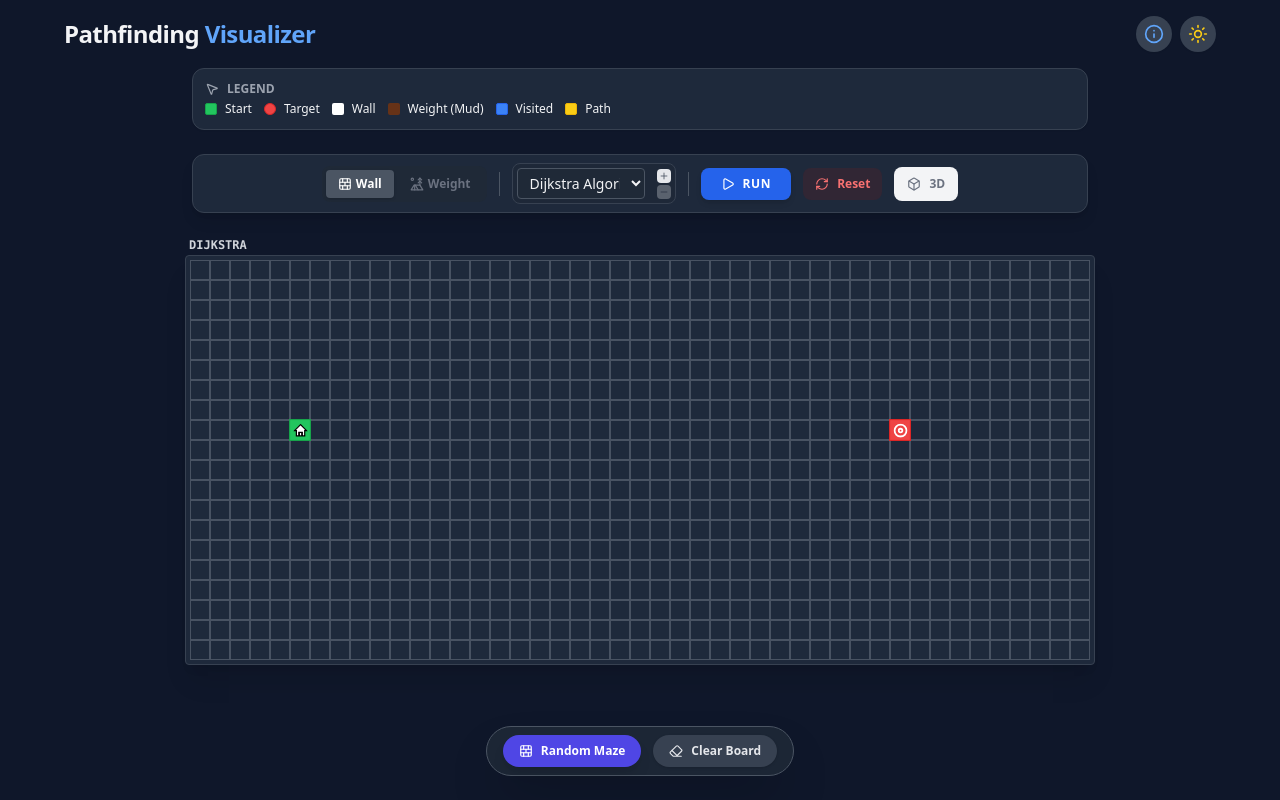
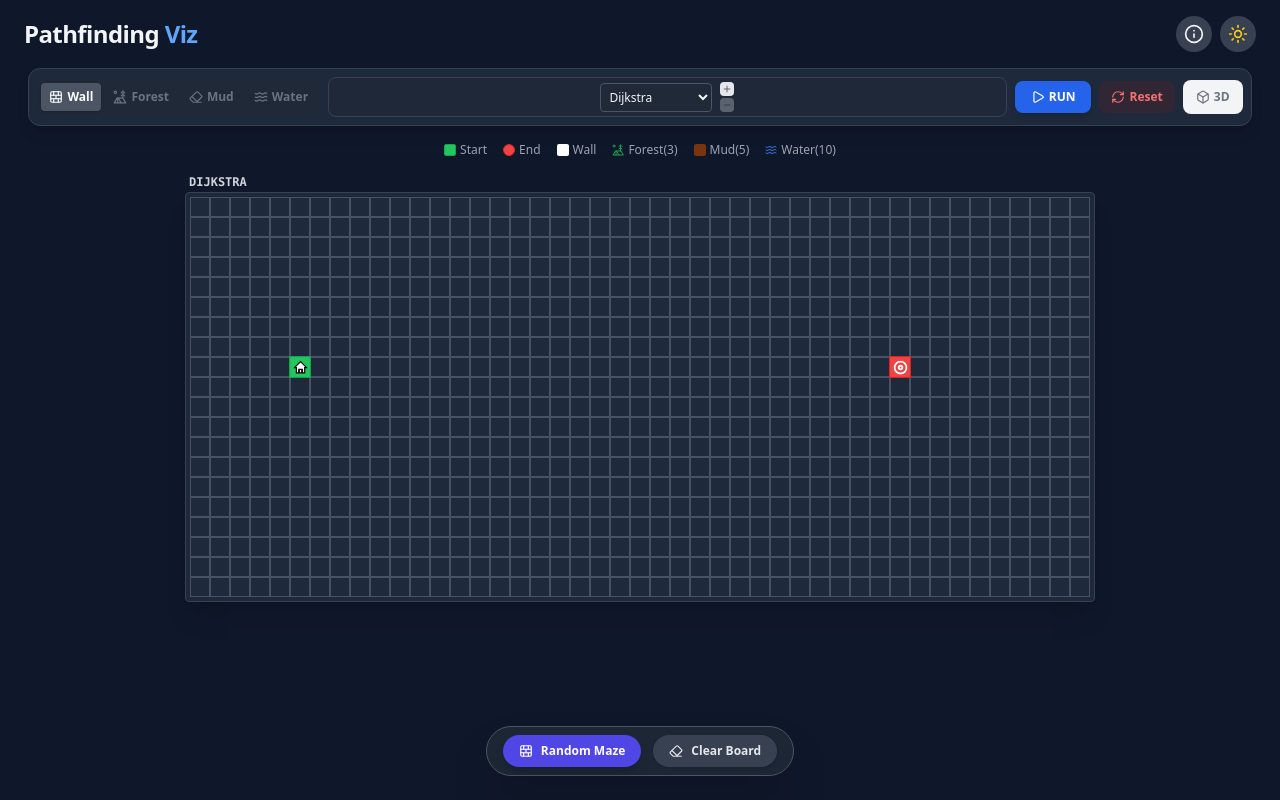
Before and after one commit to Ppratik765/Pathfinding-Algorithm-Visualiser, a React (Vite) app: page / in a window 1280 px wide. Built offline with nearby package versions, Linux system fonts and the light colour scheme.

Commit message:
Update App.jsx

```diff
--- a/src/App.jsx
+++ b/src/App.jsx
@@ -1,6 +1,6 @@
 import React, { useRef, useState, useEffect } from 'react';
 import { Grid } from './components/Grid';
-import { Play, RefreshCw, Moon, Sun, BrickWall, Eraser, MousePointer2, Plus, Minus, Info, Box, TentTree } from 'lucide-react';
+import { Play, RefreshCw, Moon, Sun, BrickWall, Eraser, MousePointer2, Plus, Minus, Info, Box, TentTree, Waves, Droplet } from 'lucide-react';
 import { clsx } from 'clsx';
 
 function App() {
@@ -8,19 +8,19 @@ function App() {
   const [activeAlgos, setActiveAlgos] = useState(['dijkstra']);
   const [results, setResults] = useState({});
   const [masterGrid, setMasterGrid] = useState(null);
-  const [drawMode, setDrawMode] = useState('wall'); // 'wall' or 'weight'
+  const [drawMode, setDrawMode] = useState('wall'); // 'wall', 'mud', 'forest', 'water'
   const [is3D, setIs3D] = useState(false);
   const [showInstructions, setShowInstructions] = useState(false);
 
   const gridRefs = useRef({});
 
   const allAlgorithms = [
-      { value: 'dijkstra', label: 'Dijkstra Algorithm' },
+      { value: 'dijkstra', label: 'Dijkstra' },
       { value: 'astar', label: 'A* Search' },
-      { value: 'bfs', label: 'Breadth-First Search (BFS)' },
-      { value: 'dfs', label: 'Depth-First Search (DFS)' },
-      { value: 'greedy', label: 'Greedy Best-First Search' },
-      { value: 'bidirectional', label: 'Bidirectional BFS' },
+      { value: 'bfs', label: 'BFS' },
+      { value: 'dfs', label: 'DFS' },
+      { value: 'greedy', label: 'Greedy' },
+      { value: 'bidirectional', label: 'Bi-Direct' },
   ];
 
   useEffect(() => {
@@ -30,23 +30,16 @@ function App() {
 
   const handleRun = () => {
     setResults({});
-    activeAlgos.forEach(algo => {
-        if(gridRefs.current[algo]) gridRefs.current[algo].animate();
-    });
+    activeAlgos.forEach(algo => { if(gridRefs.current[algo]) gridRefs.current[algo].animate(); });
   };
-
   const handleReset = () => {
     setResults({});
-    activeAlgos.forEach(algo => {
-        if(gridRefs.current[algo]) gridRefs.current[algo].reset();
-    });
+    activeAlgos.forEach(algo => { if(gridRefs.current[algo]) gridRefs.current[algo].reset(); });
   };
-
   const handleClearWalls = () => {
      const masterAlgo = activeAlgos[0];
      if (gridRefs.current[masterAlgo]) gridRefs.current[masterAlgo].clearWalls();
   };
-
   const handleGenerateMaze = () => {
       handleClearWalls();
       setTimeout(() => {
@@ -54,32 +47,20 @@ function App() {
           if (gridRefs.current[masterAlgo]) gridRefs.current[masterAlgo].generateMaze();
       }, 100);
   };
-
   const addAlgorithm = () => {
       if (activeAlgos.length >= 4) return;
       const unused = allAlgorithms.find(a => !activeAlgos.includes(a.value));
       if (unused) setActiveAlgos([...activeAlgos, unused.value]);
   };
-
   const removeAlgorithm = () => {
       if (activeAlgos.length > 1) {
-          const newAlgos = [...activeAlgos];
-          newAlgos.pop();
-          setActiveAlgos(newAlgos);
-          setResults({});
+          const newAlgos = [...activeAlgos]; newAlgos.pop(); setActiveAlgos(newAlgos); setResults({});
       }
   };
-
   const handleAlgoChange = (index, newValue) => {
-      const newAlgos = [...activeAlgos];
-      newAlgos[index] = newValue;
-      setActiveAlgos(newAlgos);
-      setResults({});
+      const newAlgos = [...activeAlgos]; newAlgos[index] = newValue; setActiveAlgos(newAlgos); setResults({});
   };
-
-  const handleFinish = (algo, time) => {
-      setResults(prev => ({ ...prev, [algo]: time }));
-  };
+  const handleFinish = (algo, time) => { setResults(prev => ({ ...prev, [algo]: time })); };
 
   const getWinStatus = (algo) => {
       if (activeAlgos.length === 1) return 'unknown';
@@ -87,11 +68,8 @@ function App() {
       if (times.length === 0) return 'unknown';
       const myTime = results[algo];
       if (!myTime) return 'unknown';
-
       const minTime = Math.min(...times);
-      if (times.length === activeAlgos.length) {
-          return myTime === minTime ? 'winner' : 'loser';
-      }
+      if (times.length === activeAlgos.length) return myTime === minTime ? 'winner' : 'loser';
       return 'unknown';
   };
 
@@ -100,152 +78,89 @@ function App() {
 
       {/* Instructions Modal */}
       {showInstructions && (
-          <div className="fixed inset-0 z-[100] flex items-center justify-center bg-black/60 backdrop-blur-sm p-4">
+          <div className="fixed inset-0 z-[150] flex items-center justify-center bg-black/60 backdrop-blur-sm p-4">
               <div className="bg-white dark:bg-dark-panel p-6 rounded-2xl shadow-2xl max-w-lg w-full border border-gray-200 dark:border-gray-700">
                   <h2 className="text-2xl font-bold mb-4 flex items-center gap-2">
                       <Info className="text-blue-500" /> How to use
                   </h2>
                   <div className="space-y-3 text-sm text-gray-600 dark:text-gray-300">
-                      <p><strong>🖱️ Draw Walls/Weights:</strong> Click and drag on the grid. Select "Wall" or "Weight" from the controls.</p>
-                      <p><strong>🎯 Move Nodes:</strong> Drag the <span className="text-green-500 font-bold">Start</span> or <span className="text-red-500 font-bold">Target</span> icons to new positions.</p>
-                      <p><strong>🧱 Weights (Mud):</strong> Dark brown squares are "Mud" (Cost = 5). Weighted algorithms (Dijkstra, A*) will try to avoid them. Unweighted ones (BFS) will get stuck in them!</p>
-                      <p><strong>🎲 Comparison:</strong> Use the <span className="font-bold">+</span> button to add more algorithms and race them.</p>
-                      <p><strong>🧊 3D Mode:</strong> Click the Cube icon to toggle a 3D perspective view.</p>
+                      <p><strong>🖱️ Draw:</strong> Select a terrain type and drag on the grid.</p>
+                      <p><strong>🌲 Terrain Costs:</strong>
+                        <br/> - Forest: Cost 3 (Medium)
+                        <br/> - Mud: Cost 5 (Heavy)
+                        <br/> - Water: Cost 10 (Very Heavy)
+                      </p>
+                      <p><strong>🎲 Compare:</strong> Add up to 4 algorithms to race them.</p>
+                      <p><strong>🧊 3D:</strong> Toggle 3D view for a cool perspective.</p>
                   </div>
-                  <button
-                    onClick={() => setShowInstructions(false)}
-                    className="mt-6 w-full py-2 bg-blue-600 hover:bg-blue-700 text-white rounded-lg font-bold"
-                  >
-                    Got it!
-                  </button>
+                  <button onClick={() => setShowInstructions(false)} className="mt-6 w-full py-2 bg-blue-600 hover:bg-blue-700 text-white rounded-lg font-bold">Close</button>
               </div>
           </div>
       )}
 
       {/* Header */}
-      <div className="w-full max-w-6xl flex justify-between items-center mb-4">
-        <div>
-            <h1 className="text-2xl font-extrabold tracking-tight">
-            Pathfinding <span className="text-blue-600 dark:text-blue-400">Visualizer</span>
-            </h1>
-        </div>
-
+      <div className="w-full max-w-7xl flex justify-between items-center mb-4 px-2">
+        <h1 className="text-2xl font-extrabold tracking-tight">Pathfinding <span className="text-blue-600 dark:text-blue-400">Viz</span></h1>
         <div className="flex gap-2">
-            <button
-                onClick={() => setShowInstructions(true)}
-                className="p-2 rounded-full bg-gray-200 dark:bg-gray-700 hover:scale-110 transition-transform shadow-sm"
-                title="Instructions"
-            >
-                <Info size={20} className="text-blue-600 dark:text-blue-400"/>
-            </button>
-            <button
-                onClick={() => setDarkMode(!darkMode)}
-                className="p-2 rounded-full bg-gray-200 dark:bg-gray-700 hover:scale-110 transition-transform shadow-sm"
-                title="Toggle Theme"
-            >
-                {darkMode ? <Sun size={20} className="text-yellow-400"/> : <Moon size={20} className="text-gray-600"/>}
-            </button>
+            <button onClick={() => setShowInstructions(true)} className="p-2 rounded-full bg-gray-200 dark:bg-gray-700 hover:scale-110 transition-transform shadow-sm"><Info size={20}/></button>
+            <button onClick={() => setDarkMode(!darkMode)} className="p-2 rounded-full bg-gray-200 dark:bg-gray-700 hover:scale-110 transition-transform shadow-sm">{darkMode ? <Sun size={20} className="text-yellow-400"/> : <Moon size={20} className="text-gray-600"/>}</button>
         </div>
       </div>
 
-      {/* Instructions & Legend */}
-      <div className="w-full max-w-4xl mb-6 flex flex-col md:flex-row justify-between items-center gap-4 bg-white dark:bg-dark-panel p-3 rounded-xl shadow-sm border border-gray-200 dark:border-gray-700">
-         <div className="flex flex-col gap-1">
-            <h3 className="font-bold flex items-center gap-2 text-xs uppercase text-gray-400">
-                <MousePointer2 size={14} /> Legend
-            </h3>
-            <div className="flex flex-wrap gap-3 text-xs font-medium">
-                <div className="flex items-center gap-2">
-                    <div className="w-3 h-3 bg-green-500 border border-green-600 rounded-sm"></div> <span>Start</span>
-                </div>
-                <div className="flex items-center gap-2">
-                    <div className="w-3 h-3 bg-red-500 border border-red-600 rounded-full"></div> <span>Target</span>
-                </div>
-                <div className="flex items-center gap-2">
-                    <div className="w-3 h-3 bg-gray-800 dark:bg-white border-gray-900 dark:border-white rounded-sm"></div> <span>Wall</span>
-                </div>
-                <div className="flex items-center gap-2">
-                    <div className="w-3 h-3 bg-weight dark:bg-amber-900 border-amber-800 rounded-sm opacity-80"></div> <span>Weight (Mud)</span>
-                </div>
-                <div className="flex items-center gap-2">
-                    <div className="w-3 h-3 bg-blue-500 border border-blue-600 rounded-sm"></div> <span>Visited</span>
-                </div>
-                <div className="flex items-center gap-2">
-                    <div className="w-3 h-3 bg-yellow-400 border border-yellow-500 rounded-sm"></div> <span>Path</span>
-                </div>
-             </div>
-         </div>
-      </div>
+      {/* Control Bar - WIDENED */}
+      <div className="bg-white dark:bg-dark-panel p-2 rounded-xl shadow-lg border border-gray-200 dark:border-gray-700 flex flex-wrap gap-2 items-center justify-between mb-4 w-[98%] max-w-7xl z-10 sticky top-2">
 
-      {/* Control Bar */}
-      <div className="bg-white dark:bg-dark-panel p-2 rounded-xl shadow-lg border border-gray-200 dark:border-gray-700 flex flex-wrap gap-3 items-center justify-center mb-6 w-full max-w-4xl z-10 sticky top-2">
-
-        {/* Draw Mode Toggles */}
-        <div className="flex bg-gray-100 dark:bg-gray-800 rounded-lg p-1 gap-1">
-            <button
-                onClick={() => setDrawMode('wall')}
-                className={clsx("flex items-center gap-1 px-3 py-1.5 rounded text-xs font-bold transition-all", drawMode === 'wall' ? "bg-white dark:bg-gray-600 shadow text-gray-800 dark:text-white" : "text-gray-500 hover:text-gray-700")}
-            >
+        {/* Left Side: Drawing Tools */}
+        <div className="flex bg-gray-100 dark:bg-gray-800 rounded-lg p-1 gap-1 flex-wrap justify-center">
+            <button onClick={() => setDrawMode('wall')} className={clsx("flex items-center gap-1 px-2 py-1.5 rounded text-xs font-bold transition-all", drawMode === 'wall' ? "bg-white dark:bg-gray-600 shadow text-gray-800 dark:text-white" : "text-gray-500 hover:text-gray-700")}>
                 <BrickWall size={14} /> Wall
             </button>
-            <button
-                onClick={() => setDrawMode('weight')}
-                className={clsx("flex items-center gap-1 px-3 py-1.5 rounded text-xs font-bold transition-all", drawMode === 'weight' ? "bg-white dark:bg-gray-600 shadow text-amber-800 dark:text-amber-400" : "text-gray-500 hover:text-gray-700")}
-            >
-                <TentTree size={14} /> Weight
+            <button onClick={() => setDrawMode('forest')} className={clsx("flex items-center gap-1 px-2 py-1.5 rounded text-xs font-bold transition-all", drawMode === 'forest' ? "bg-white dark:bg-gray-600 shadow text-green-700 dark:text-green-400" : "text-gray-500 hover:text-gray-700")}>
+                <TentTree size={14} /> Forest
+            </button>
+            <button onClick={() => setDrawMode('mud')} className={clsx("flex items-center gap-1 px-2 py-1.5 rounded text-xs font-bold transition-all", drawMode === 'mud' ? "bg-white dark:bg-gray-600 shadow text-amber-800 dark:text-amber-500" : "text-gray-500 hover:text-gray-700")}>
+                <Eraser size={14} /> Mud
+            </button>
+            <button onClick={() => setDrawMode('water')} className={clsx("flex items-center gap-1 px-2 py-1.5 rounded text-xs font-bold transition-all", drawMode === 'water' ? "bg-white dark:bg-gray-600 shadow text-blue-600 dark:text-blue-400" : "text-gray-500 hover:text-gray-700")}>
+                <Waves size={14} /> Water
             </button>
         </div>
 
-        <div className="h-6 w-px bg-gray-300 dark:bg-gray-600 hidden md:block"></div>
-
-        {/* Algo Selectors */}
-        <div className="flex gap-2 items-center bg-gray-50 dark:bg-gray-800/50 p-1 rounded-lg border border-gray-200 dark:border-gray-700">
+        {/* Center: Algorithms */}
+        <div className="flex gap-1 items-center bg-gray-50 dark:bg-gray-800/50 p-1 rounded-lg border border-gray-200 dark:border-gray-700 flex-1 justify-center min-w-[200px]">
             {activeAlgos.map((currentAlgo, idx) => (
-                <select
-                    key={idx}
-                    value={currentAlgo}
-                    onChange={(e) => handleAlgoChange(idx, e.target.value)}
-                    className="px-2 py-1 bg-white dark:bg-gray-800 border dark:border-gray-600 rounded text-sm font-medium focus:ring-2 focus:ring-blue-500 outline-none w-32"
+                <select key={idx} value={currentAlgo} onChange={(e) => handleAlgoChange(idx, e.target.value)}
+                    className="px-1 py-1 bg-white dark:bg-gray-800 border dark:border-gray-600 rounded text-xs font-medium focus:ring-1 focus:ring-blue-500 outline-none w-24 sm:w-28"
                 >
-                    {allAlgorithms.map(opt => (
-                        (opt.value === currentAlgo || !activeAlgos.includes(opt.value)) &&
-                        <option key={opt.value} value={opt.value}>{opt.label}</option>
-                    ))}
+                    {allAlgorithms.map(opt => ((opt.value === currentAlgo || !activeAlgos.includes(opt.value)) && <option key={opt.value} value={opt.value}>{opt.label}</option>))}
                 </select>
             ))}
-
             <div className="flex flex-col gap-0.5 ml-1">
-                <button onClick={addAlgorithm} disabled={activeAlgos.length >= 4} className="p-0.5 bg-gray-200 hover:bg-green-100 text-gray-600 hover:text-green-600 rounded disabled:opacity-30">
-                    <Plus size={10} />
-                </button>
-                <button onClick={removeAlgorithm} disabled={activeAlgos.length <= 1} className="p-0.5 bg-gray-200 hover:bg-red-100 text-gray-600 hover:text-red-600 rounded disabled:opacity-30">
-                    <Minus size={10} />
-                </button>
+                <button onClick={addAlgorithm} disabled={activeAlgos.length >= 4} className="p-0.5 bg-gray-200 hover:bg-green-100 text-gray-600 hover:text-green-600 rounded disabled:opacity-30"><Plus size={10} /></button>
+                <button onClick={removeAlgorithm} disabled={activeAlgos.length <= 1} className="p-0.5 bg-gray-200 hover:bg-red-100 text-gray-600 hover:text-red-600 rounded disabled:opacity-30"><Minus size={10} /></button>
             </div>
         </div>
 
-        <div className="h-6 w-px bg-gray-300 dark:bg-gray-600 hidden md:block"></div>
-
-        <button onClick={handleRun} className="flex items-center gap-2 px-5 py-2 bg-blue-600 hover:bg-blue-700 text-white rounded-lg font-bold shadow-md transition-transform active:scale-95 text-xs uppercase tracking-wider">
-          <Play size={14} /> Run
-        </button>
-
-        <button onClick={handleReset} className="flex items-center gap-2 px-3 py-2 bg-red-50 hover:bg-red-100 text-red-600 dark:bg-red-900/20 dark:text-red-400 rounded-lg font-bold text-xs">
-          <RefreshCw size={14} /> Reset
-        </button>
-
-        <button
-            onClick={() => setIs3D(!is3D)}
-            className={clsx("flex items-center gap-2 px-3 py-2 rounded-lg font-bold text-xs transition-all border", is3D ? "bg-purple-100 border-purple-300 text-purple-700" : "bg-gray-100 border-transparent text-gray-500")}
-            title="Toggle 3D View"
-        >
-            <Box size={14} /> 3D
-        </button>
-
+        {/* Right Side: Actions */}
+        <div className="flex gap-2 items-center flex-wrap justify-center">
+             <button onClick={handleRun} className="flex items-center gap-1 px-4 py-2 bg-blue-600 hover:bg-blue-700 text-white rounded-lg font-bold shadow-md active:scale-95 text-xs uppercase"><Play size={14} /> Run</button>
+             <button onClick={handleReset} className="flex items-center gap-1 px-3 py-2 bg-red-50 hover:bg-red-100 text-red-600 dark:bg-red-900/20 dark:text-red-400 rounded-lg font-bold text-xs"><RefreshCw size={14} /> Reset</button>
+             <button onClick={() => setIs3D(!is3D)} className={clsx("flex items-center gap-1 px-3 py-2 rounded-lg font-bold text-xs border", is3D ? "bg-purple-100 border-purple-300 text-purple-700" : "bg-gray-100 border-transparent text-gray-500")}><Box size={14} /> 3D</button>
+        </div>
       </div>
 
-      {/* Grids Container */}
-      <div className="flex flex-col gap-8 w-full items-center pb-24">
+      {/* Legend - Compact */}
+      <div className="w-full max-w-7xl mb-4 flex justify-center gap-4 text-[10px] sm:text-xs font-medium text-gray-500 dark:text-gray-400 flex-wrap">
+            <div className="flex items-center gap-1"><div className="w-3 h-3 bg-green-500 border border-green-600 rounded-sm"></div>Start</div>
+            <div className="flex items-center gap-1"><div className="w-3 h-3 bg-red-500 border border-red-600 rounded-full"></div>End</div>
+            <div className="flex items-center gap-1"><div className="w-3 h-3 bg-gray-800 dark:bg-white border-gray-900 dark:border-white rounded-sm"></div>Wall</div>
+            <div className="flex items-center gap-1"><TentTree size={12} className="text-green-600"/>Forest(3)</div>
+            <div className="flex items-center gap-1"><div className="w-3 h-3 bg-mud dark:bg-amber-900 rounded-sm"></div>Mud(5)</div>
+            <div className="flex items-center gap-1"><Waves size={12} className="text-blue-500"/>Water(10)</div>
+      </div>
+
+      {/* Grids */}
+      <div className="flex flex-col gap-6 w-full items-center pb-24">
         {activeAlgos.map((algo, index) => (
             <div key={algo} className={clsx("relative transition-all duration-500", index > 0 && "opacity-90 hover:opacity-100")}>
                 <Grid
@@ -259,29 +174,15 @@ function App() {
                     drawMode={drawMode}
                     is3D={is3D}
                 />
-                {index > 0 && (
-                     <div className="absolute bottom-2 right-2 bg-black/50 text-white text-[10px] px-2 py-0.5 rounded pointer-events-none backdrop-blur-sm">
-                        Linked to Master
-                    </div>
-                )}
+                {index > 0 && <div className="absolute bottom-2 right-2 bg-black/50 text-white text-[10px] px-2 py-0.5 rounded pointer-events-none backdrop-blur-sm">Linked to Master</div>}
             </div>
         ))}
       </div>
 
-      {/* Bottom Floating Controls */}
+      {/* Floating Bottom */}
       <div className="fixed bottom-6 flex gap-3 bg-white/90 dark:bg-gray-800/90 backdrop-blur p-2 px-4 rounded-full shadow-2xl border border-gray-200 dark:border-gray-600 z-50">
-        <button
-            onClick={handleGenerateMaze}
-            className="flex items-center gap-2 px-4 py-2 bg-indigo-600 hover:bg-indigo-700 text-white rounded-full font-bold text-xs shadow-lg transition-all hover:-translate-y-1"
-        >
-            <BrickWall size={14} /> Random Maze
-        </button>
-        <button
-            onClick={handleClearWalls}
-            className="flex items-center gap-2 px-4 py-2 bg-gray-200 hover:bg-gray-300 dark:bg-gray-700 dark:hover:bg-gray-600 text-gray-800 dark:text-gray-200 rounded-full font-bold text-xs shadow transition-all"
-        >
-            <Eraser size={14} /> Clear Board
-        </button>
+        <button onClick={handleGenerateMaze} className="flex items-center gap-2 px-4 py-2 bg-indigo-600 hover:bg-indigo-700 text-white rounded-full font-bold text-xs shadow-lg hover:-translate-y-1"><BrickWall size={14} /> Random Maze</button>
+        <button onClick={handleClearWalls} className="flex items-center gap-2 px-4 py-2 bg-gray-200 hover:bg-gray-300 dark:bg-gray-700 text-gray-800 dark:text-gray-200 rounded-full font-bold text-xs shadow"><Eraser size={14} /> Clear Board</button>
       </div>
 
     </div>
```
